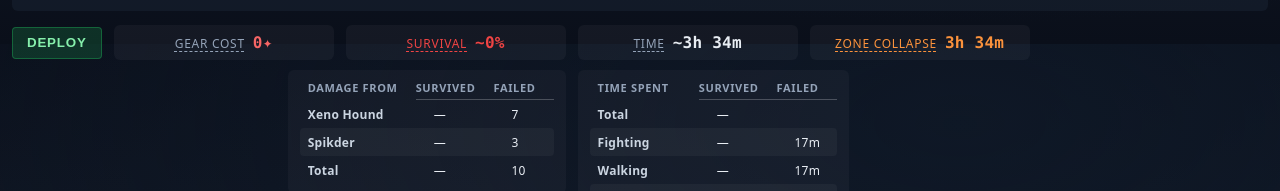
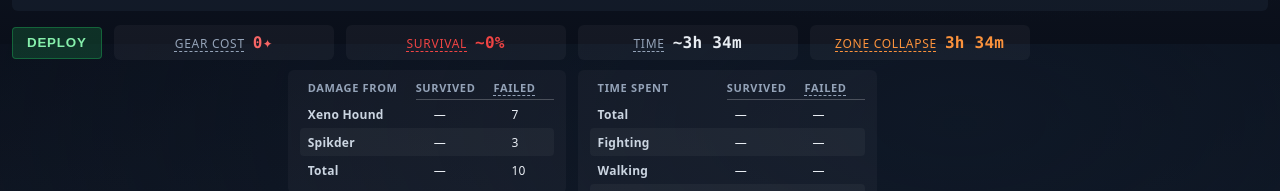
Before and after one commit to AescaFarstad/refine, a Vue app: page / in a window 1280 px wide. Shown: the part 756-947 px from the top of the page. Built offline with nearby package versions, Linux system fonts and the light colour scheme; no server answers.

Commit message:
Raid time simulation continues past the zone collapse. Only death from monsters contribute to monster damage break down in case of failure

```diff
--- a/src/components/RaidDeploy.vue
+++ b/src/components/RaidDeploy.vue
@@ -113,10 +113,28 @@ const zoneCollapseDeathPct = computed(() => Math.max(0, Math.min(100, Math.round
 const survivalChance = computed(() => Math.max(0, Math.min(100, Math.round(uiState.raidSurvivalPct || 0))));
 const survivalBreakdownTooltip = computed(() => {
   const count = uiState.raidTimeBreakdownSimulations;
-  return `Estimated based on ${count} virtual attempts.\nResults may vary from simulation to simulation.`;
+  const monsterDeaths = uiState.raidMonsterDeaths;
+  const zoneCollapseDeaths = uiState.raidZoneCollapseDeaths;
+  const monsterDeathPct = Math.round((monsterDeaths / count) * 100);
+  const zoneCollapseDeathPct = Math.round((zoneCollapseDeaths / count) * 100);
+
+  let tooltip = `Estimated based on ${count} virtual attempts.`;
+  if (monsterDeathPct > 0) {
+    tooltip += `\nDeaths from monsters: ${monsterDeathPct}%`;
+  }
+  if (zoneCollapseDeathPct > 0) {
+    tooltip += `\nDeaths from zone collapse: ${zoneCollapseDeathPct}%`;
+  }
+  tooltip += `\nResults may vary from simulation to simulation.`;
+
+  return tooltip;
 });
 
-const estimatedTime = computed(() => formatDurationHM(Math.max(0, uiState.raidTimeEstimateSec || 0)));
+const estimatedTime = computed(() => {
+  const sec = uiState.raidTimeEstimateSec;
+  if (sec === undefined || sec === null || sec <= 0) return '—';
+  return formatDurationHM(sec);
+});
 const timeInHours = computed(() => (uiState.raidTimeEstimateSec || 0) / 3600);
 const timeBreakdownTooltip = computed(() => {
   const count = uiState.raidTimeBreakdownSimulations;
--- a/src/components/RaidDeployDamageBreakdownPanel.vue
+++ b/src/components/RaidDeployDamageBreakdownPanel.vue
@@ -7,7 +7,7 @@
         <tr>
           <th>Damage from</th>
           <th>Survived</th>
-          <th>Failed</th>
+          <th><span class="tooltip-label" data-tooltip="Only deaths from monsters count">Failed</span></th>
         </tr>
       </thead>
       <tbody>
@@ -32,7 +32,7 @@ import { computed } from 'vue';
 import { uiState } from '../logic/UIState';
 
 const raidTimeBreakdownSuccesses = computed(() => uiState.raidTimeBreakdownSuccesses);
-const raidTimeBreakdownFailures = computed(() => uiState.raidTimeBreakdownFailures);
+const raidTimeBreakdownFailures = computed(() => uiState.raidMonsterDeaths);
 
 function fmtNum(n: number, count: number): string {
   if (count <= 0) return '—';
@@ -74,7 +74,7 @@ const damageByMonsterRows = computed<DamageByMonsterRow[]>(() => {
   padding: 10px 12px;
   border-radius: 6px;
   background: rgba(255,255,255,0.03);
-  overflow: auto;
+  overflow: visible;
 }
 
 /* Local table styles - independent from other breakdown panels */
@@ -157,4 +157,58 @@ const damageByMonsterRows = computed<DamageByMonsterRow[]>(() => {
   white-space: nowrap;
   padding-right: 18px;
 }
+
+/* Tooltip styles - consistent with RaidDeploy.vue */
+.tooltip-label {
+  text-decoration: underline;
+  text-decoration-style: dashed;
+  text-underline-offset: 3px;
+  position: relative;
+  cursor: default;
+}
+
+.tooltip-label[data-tooltip]::after {
+  content: attr(data-tooltip);
+  display: block;
+  box-sizing: content-box;
+  position: absolute;
+  bottom: calc(100% + 12px);
+  right: 0;
+  width: max-content;
+  min-height: 1em;
+  padding: 8px 12px;
+  /* Ensure fully opaque background while respecting theme variable */
+  background: linear-gradient(0deg, var(--hint-bg, rgb(10, 14, 20)), var(--hint-bg, rgb(10, 14, 20))), rgb(10, 14, 20) !important;
+  border: 1px solid rgba(255, 255, 255, 0.15);
+  border-radius: 4px;
+  color: #e0e0e0;
+  font-size: 13px;
+  font-weight: 500;
+  text-transform: none;
+  letter-spacing: normal;
+  white-space: nowrap;
+  line-height: 1.4;
+  text-align: left;
+  pointer-events: none;
+  visibility: hidden;
+  z-index: 10000 !important;
+  box-shadow: 0 4px 12px rgba(0, 0, 0, 0.4);
+}
+
+.tooltip-label[data-tooltip]::before {
+  content: '';
+  position: absolute;
+  bottom: calc(100% + 6px);
+  right: 8px;
+  border: 6px solid transparent;
+  border-top-color: rgb(10, 14, 20);
+  pointer-events: none;
+  visibility: hidden;
+  z-index: 10001 !important;
+}
+
+.tooltip-label[data-tooltip]:hover::after,
+.tooltip-label[data-tooltip]:hover::before {
+  visibility: visible;
+}
 </style>
--- a/src/components/RaidDeployTimeBreakdownPanel.vue
+++ b/src/components/RaidDeployTimeBreakdownPanel.vue
@@ -6,7 +6,7 @@
           <th>Time spent</th>
           <th class="tt-icon-head"></th>
           <th>Survived</th>
-          <th>Failed</th>
+          <th><span class="tooltip-label" data-tooltip="Only zone collapse counts">Failed</span></th>
         </tr>
       </thead>
       <tbody>
@@ -19,7 +19,7 @@
             {{ fmtTime(row.successSec, raidTimeBreakdownSuccesses) }}
           </td>
           <td :class="{ max: isMaxCell(row.failureSec, maxFailureNonTotalSec, raidTimeBreakdownFailures, row.ignoreMax) }">
-            {{ row.id === 'total' ? '' : fmtTime(row.failureSec, raidTimeBreakdownFailures) }}
+            {{ fmtTime(row.failureSec, raidTimeBreakdownFailures) }}
           </td>
         </tr>
       </tbody>
@@ -46,10 +46,10 @@ onMounted(async () => {
 });
 
 const raidTimeBreakdownSuccesses = computed(() => uiState.raidTimeBreakdownSuccesses);
-const raidTimeBreakdownFailures = computed(() => uiState.raidTimeBreakdownFailures);
+const raidTimeBreakdownFailures = computed(() => uiState.raidZoneCollapseDeaths);
 const raidTimeBreakdownOverall = computed(() => uiState.raidTimeBreakdownOverallSec);
 const raidTimeBreakdownSuccess = computed(() => uiState.raidTimeBreakdownSuccessSec);
-const raidTimeBreakdownFailure = computed(() => uiState.raidTimeBreakdownFailureSec);
+const raidTimeBreakdownFailure = computed(() => uiState.raidTimeBreakdownZoneCollapseSec);
 
 function fmtTime(sec: number, count: number): string {
   if (count <= 0) return '—';
@@ -124,7 +124,7 @@ function encounterIconStyle(iconKey: string): Record<string, string> {
   padding: 10px 12px;
   border-radius: 6px;
   background: rgba(255,255,255,0.03);
-  overflow: auto;
+  overflow: visible;
 }
 
 /* Local table styles - independent from other breakdown panels */
@@ -214,7 +214,7 @@ function encounterIconStyle(iconKey: string): Record<string, string> {
   white-space: nowrap;
   border-bottom: 1px solid transparent;
   padding-left: 8px;
-  padding-right: 18px;
+  padding-right: 12px;
 }
 
 .time-breakdown-table td:nth-child(2),
@@ -231,13 +231,68 @@ function encounterIconStyle(iconKey: string): Record<string, string> {
 .time-breakdown-table td:nth-child(3),
 .time-breakdown-table td:nth-child(4) {
   white-space: nowrap;
-  padding-left: 18px;
+  padding-left: 8px;
 }
 
-/* Header columns - right padding to prevent bumping */
+.time-breakdown-table th:nth-child(2) {
+  padding-right: 46px;
+}
 .time-breakdown-table th:nth-child(3),
 .time-breakdown-table th:nth-child(4) {
   white-space: nowrap;
   padding-right: 18px;
 }
+
+/* Tooltip styles - consistent with RaidDeploy.vue */
+.tooltip-label {
+  text-decoration: underline;
+  text-decoration-style: dashed;
+  text-underline-offset: 3px;
+  position: relative;
+  cursor: default;
+}
+
+.tooltip-label[data-tooltip]::after {
+  content: attr(data-tooltip);
+  display: block;
+  box-sizing: content-box;
+  position: absolute;
+  bottom: calc(100% + 12px);
+  right: 0;
+  width: max-content;
+  min-height: 1em;
+  padding: 8px 12px;
+  background: rgb(10, 14, 20);
+  border: 1px solid rgba(255, 255, 255, 0.15);
+  border-radius: 4px;
+  color: #e0e0e0;
+  font-size: 13px;
+  font-weight: 500;
+  text-transform: none;
+  letter-spacing: normal;
+  white-space: nowrap;
+  line-height: 1.4;
+  text-align: left;
+  pointer-events: none;
+  visibility: hidden;
+  z-index: 3000;
+  box-shadow: 0 4px 12px rgba(0, 0, 0, 0.4);
+}
+
+.tooltip-label[data-tooltip]::before {
+  content: '';
+  position: absolute;
+  bottom: calc(100% + 6px);
+  right: 8px;
+  border: 6px solid transparent;
+  border-top-color: rgb(10, 14, 20);
+  pointer-events: none;
+  visibility: hidden;
+  z-index: 3001;
+}
+
+.tooltip-label[data-tooltip]:hover::after,
+.tooltip-label[data-tooltip]:hover::before {
+  visibility: visible;
+}
 </style>
--- a/src/logic/GameState.ts
+++ b/src/logic/GameState.ts
@@ -101,6 +101,7 @@ export class GameState {
   public raidTimeBreakdownOverallSec: RaidTimeBreakdownSec = createRaidTimeBreakdownSec();
   public raidTimeBreakdownSuccessSec: RaidTimeBreakdownSec = createRaidTimeBreakdownSec();
   public raidTimeBreakdownFailureSec: RaidTimeBreakdownSec = createRaidTimeBreakdownSec();
+  public raidTimeBreakdownZoneCollapseSec: RaidTimeBreakdownSec = createRaidTimeBreakdownSec();
   public raidDamageBreakdownOverall: RaidDamageBreakdown = createRaidDamageBreakdown();
   public raidDamageBreakdownSuccess: RaidDamageBreakdown = createRaidDamageBreakdown();
   public raidDamageBreakdownFailure: RaidDamageBreakdown = createRaidDamageBreakdown();
--- a/src/logic/UIState.ts
+++ b/src/logic/UIState.ts
@@ -61,6 +61,7 @@ export const uiState = reactive({
   raidTimeBreakdownOverallSec: createRaidTimeBreakdownSec() as RaidTimeBreakdownSec,
   raidTimeBreakdownSuccessSec: createRaidTimeBreakdownSec() as RaidTimeBreakdownSec,
   raidTimeBreakdownFailureSec: createRaidTimeBreakdownSec() as RaidTimeBreakdownSec,
+  raidTimeBreakdownZoneCollapseSec: createRaidTimeBreakdownSec() as RaidTimeBreakdownSec,
   raidDamageBreakdownOverall: createRaidDamageBreakdown() as RaidDamageBreakdown,
   raidDamageBreakdownSuccess: createRaidDamageBreakdown() as RaidDamageBreakdown,
   raidDamageBreakdownFailure: createRaidDamageBreakdown() as RaidDamageBreakdown,
@@ -182,6 +183,7 @@ export function SyncUIFromGameState(game: GameState): void {
   uiState.raidTimeBreakdownOverallSec = game.raidTimeBreakdownOverallSec;
   uiState.raidTimeBreakdownSuccessSec = game.raidTimeBreakdownSuccessSec;
   uiState.raidTimeBreakdownFailureSec = game.raidTimeBreakdownFailureSec;
+  uiState.raidTimeBreakdownZoneCollapseSec = game.raidTimeBreakdownZoneCollapseSec;
   uiState.raidDamageBreakdownOverall = game.raidDamageBreakdownOverall;
   uiState.raidDamageBreakdownSuccess = game.raidDamageBreakdownSuccess;
   uiState.raidDamageBreakdownFailure = game.raidDamageBreakdownFailure;
```
Also changed, not shown: src/logic/Raid.ts (+41 -14 lines), 1 other file (tests, documents, lock files or other folders).
